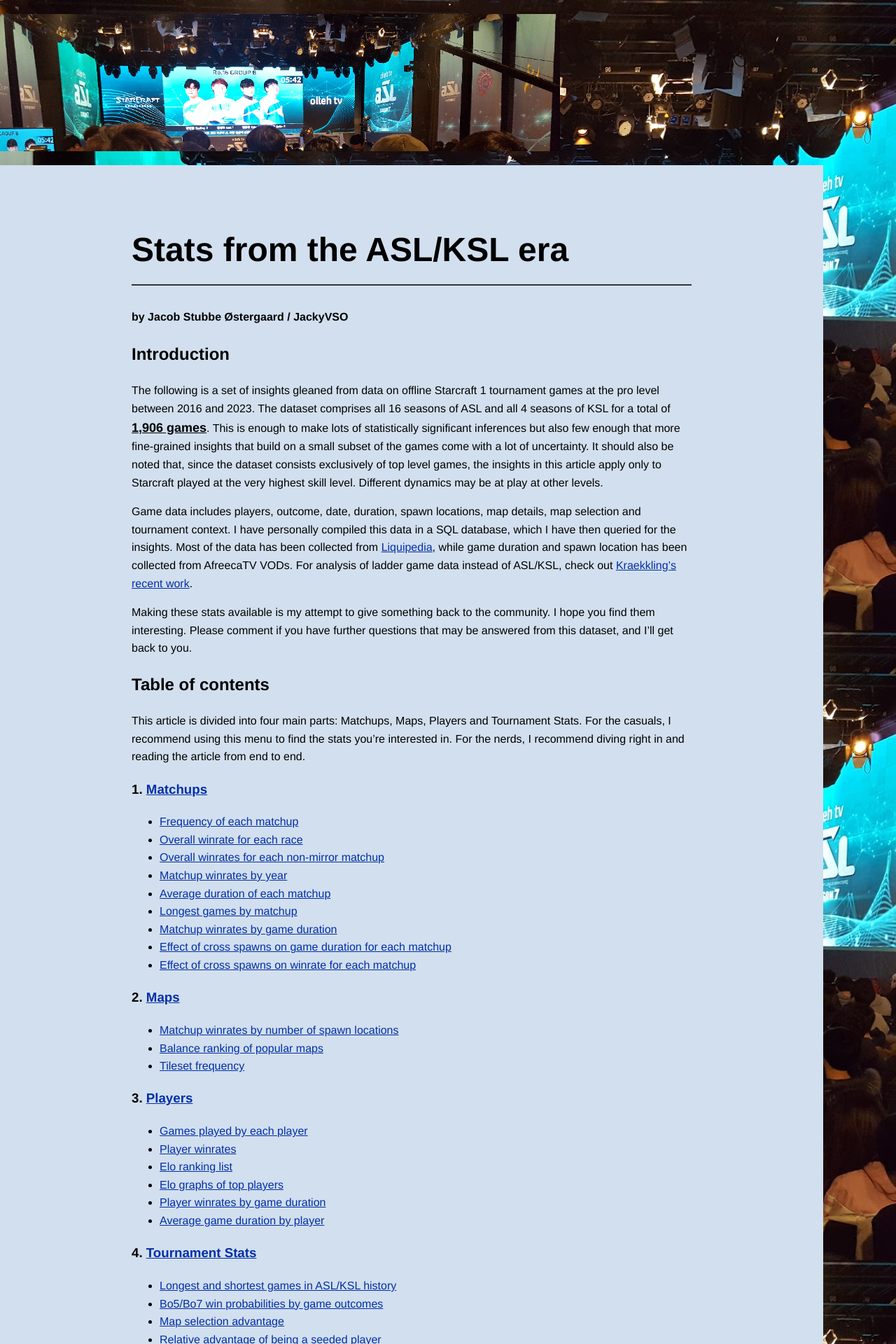
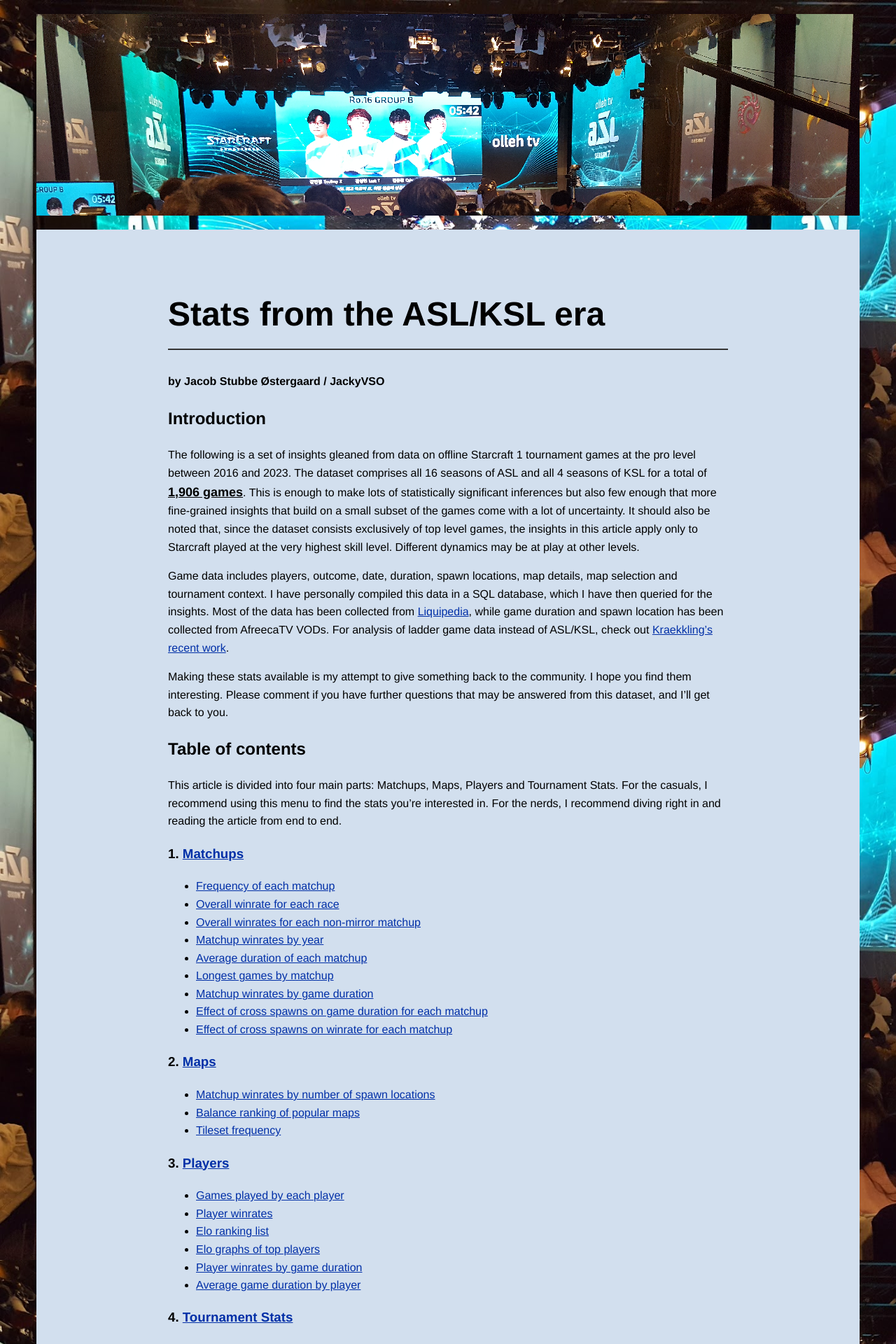
Before and after one commit to JackyVSO/Starcraft, a Jekyll site: the page built from index.md, in a window 1280 px wide. Shown: the top 1920 px of the page at 70% size. Built offline with Jekyll 4.4.1, drawn with Linux system fonts in a browser that asks for light colours.

Commit message:
Attempting to adjust top margin

```diff
--- a/_layouts/default.html
+++ b/_layouts/default.html
@@ -14,13 +14,15 @@
             font-size: 16px;
             line-height: 1.6;
             max-width: 1176px;
-            margin: 0 0;
+            margin: 0 auto;
+            margin-top: 0px
       }
       .content-container {
             max-width: 800px; /* Set your desired content width */
             background-color: #d2dfee;
-            margin: 0 0; /* Center the content container horizontally */
+            margin: 0 auto; /* Center the content container horizontally */
             padding: 0 188px;
+            margin-top: 0px
       }
       .background-image {
             position: fixed;
@@ -31,7 +33,7 @@
             z-index: -1;
       }
       .header {
-            width: 800px; /* Make it span the entire width */
+            width: 1176px; /* Make it span the entire width */
             background-color: #d2dfee; /* Set a background color for the header */
         }
       img {
```
